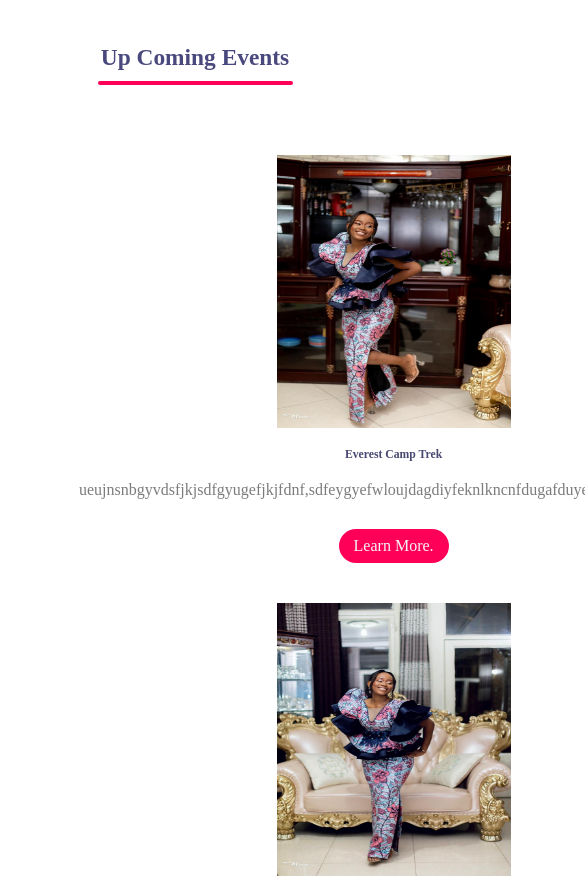
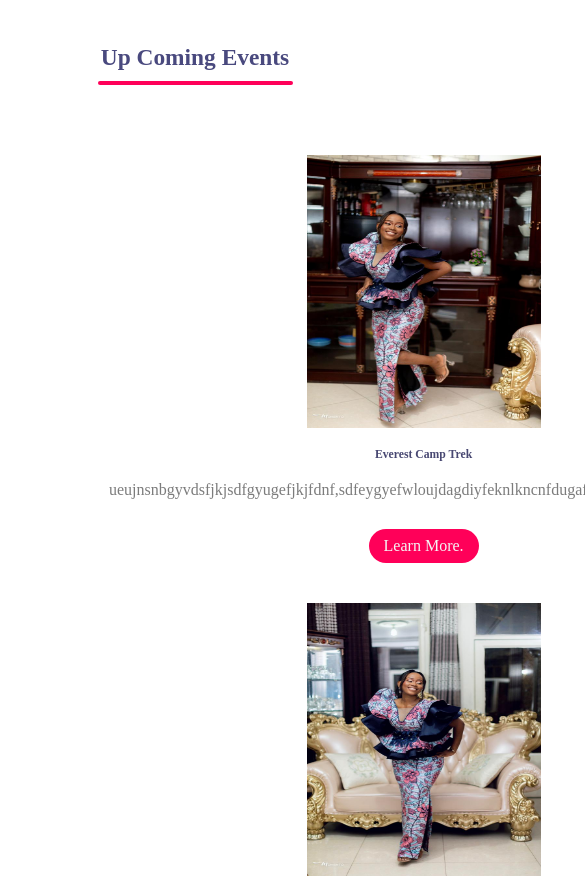
Before and after one commit to Kaghenimbale/Mathy-Kagheni, a plain HTML site: page index.html in a window 390 px wide. Shown: the part 880-1759 px from the top of the page, 585 px wide, since content can reach past the window. Drawn offline with Linux system fonts and the light colour scheme.

Commit message:
third commit

```diff
--- a/style.css
+++ b/style.css
@@ -210,7 +210,11 @@ p{
 
 /*mobile device*/
 
-@media only screen and (max-width: 480px){
+@media only screen and (max-width: 500px){
+    *{
+        margin: 0%;
+
+    }
 
     .menu-btn{
         display: block;
@@ -250,9 +254,9 @@ p{
         justify-content: center;
         flex-wrap: wrap;
         align-content: space-around;
-
+        margin-left: 30px;
+        margin-right: 30px;
     }
-
     .row .col{
         margin: 20px auto;
     }
```
